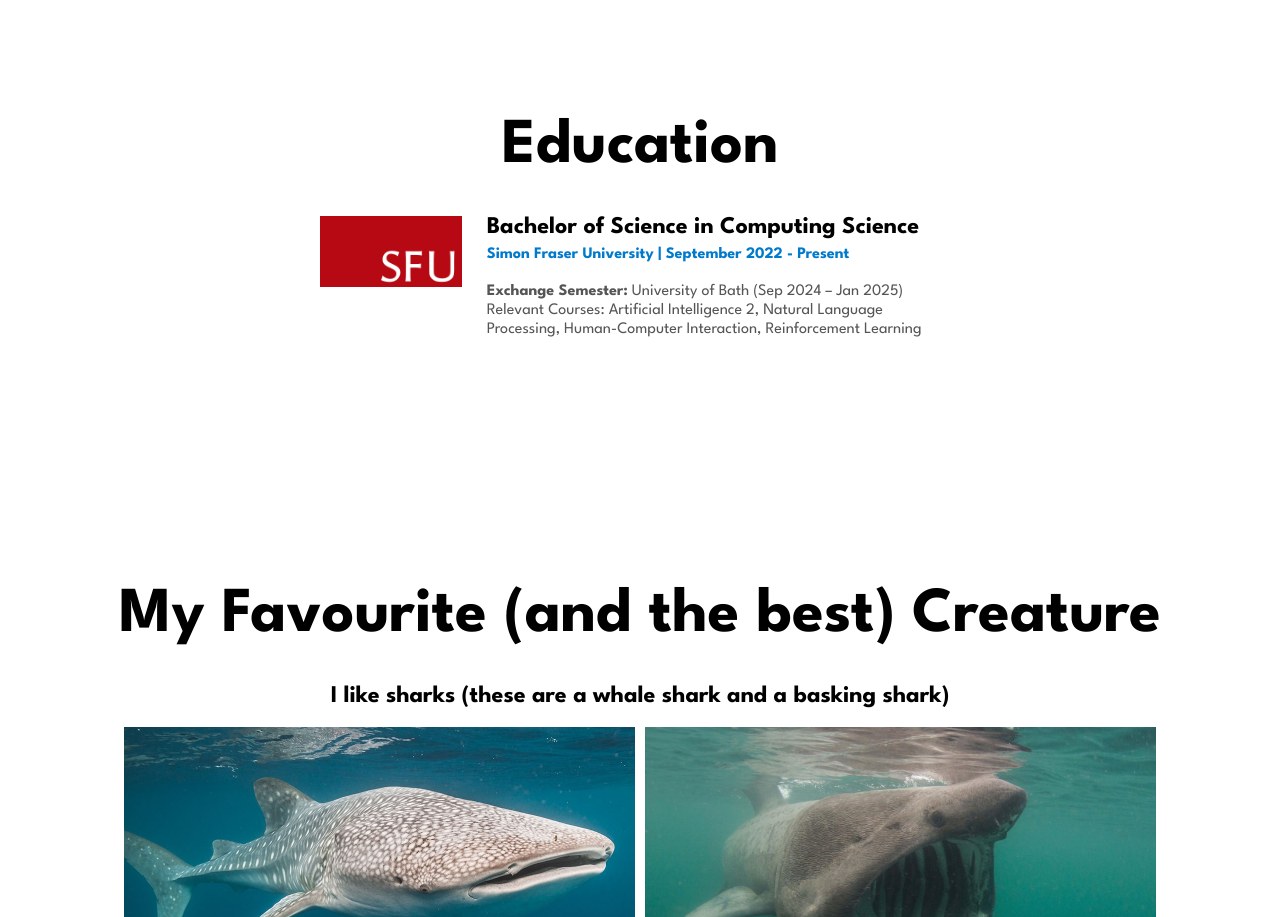
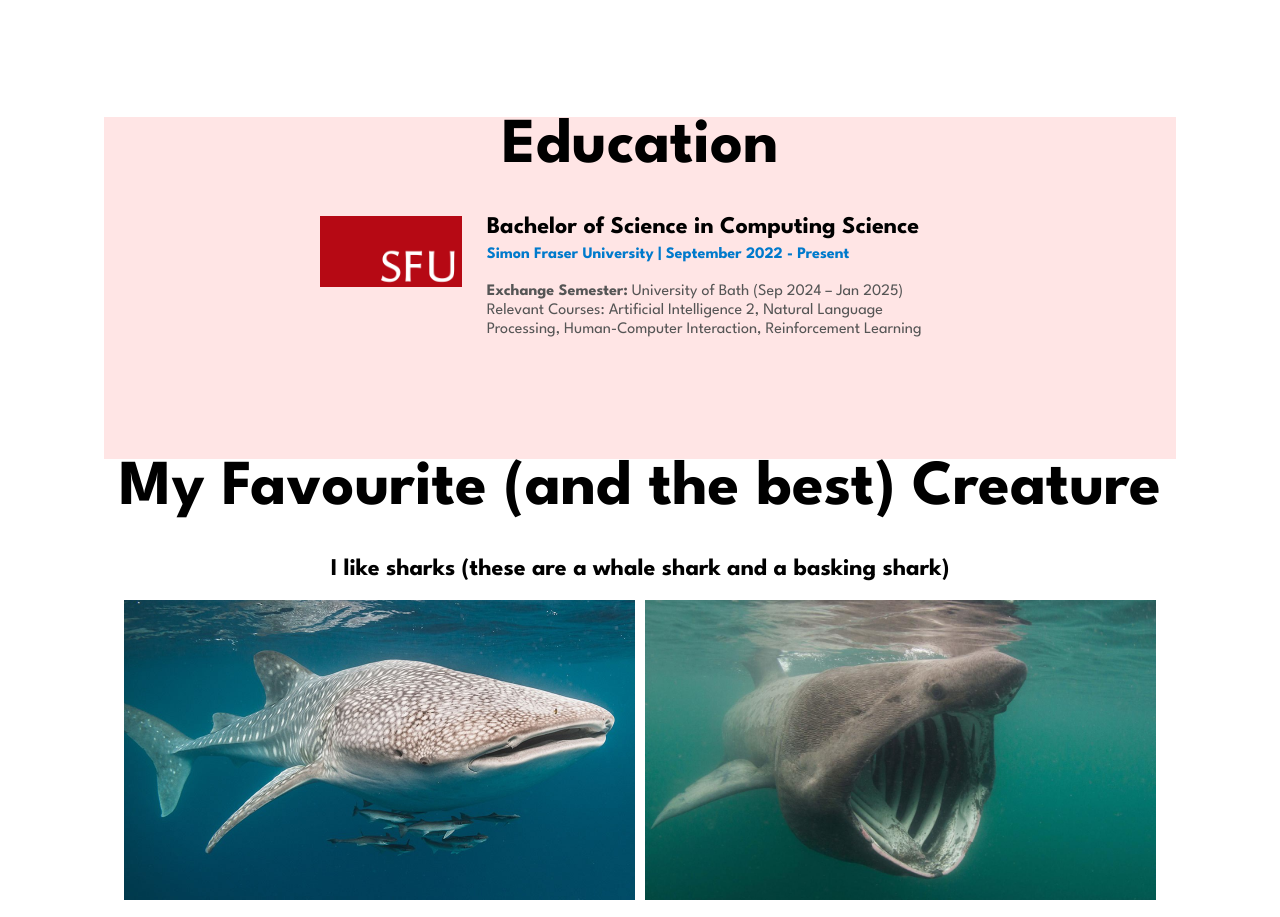
Before and after one commit to annewyjiao/annewyjiao.github.io, a plain HTML site: page index.html in a window 1280 px wide. Shown: the part 4649-5566 px from the top of the page. Drawn offline with Linux system fonts and the light colour scheme.

Commit message:
fixed spacing in education

```diff
--- a/styles.css
+++ b/styles.css
@@ -246,7 +246,6 @@
     display: inline;
     align-items: center;
     justify-content: center;
-    height: 250px;
     width: 250px;
 }
 
@@ -277,6 +276,10 @@
     max-width: 100%;
     color: #555;
     line-height: 1.2;
+}
+
+#education {
+    background: rgba(255, 0, 0, 0.1);
 }
 
 /* <!-- ======================= -->
```
